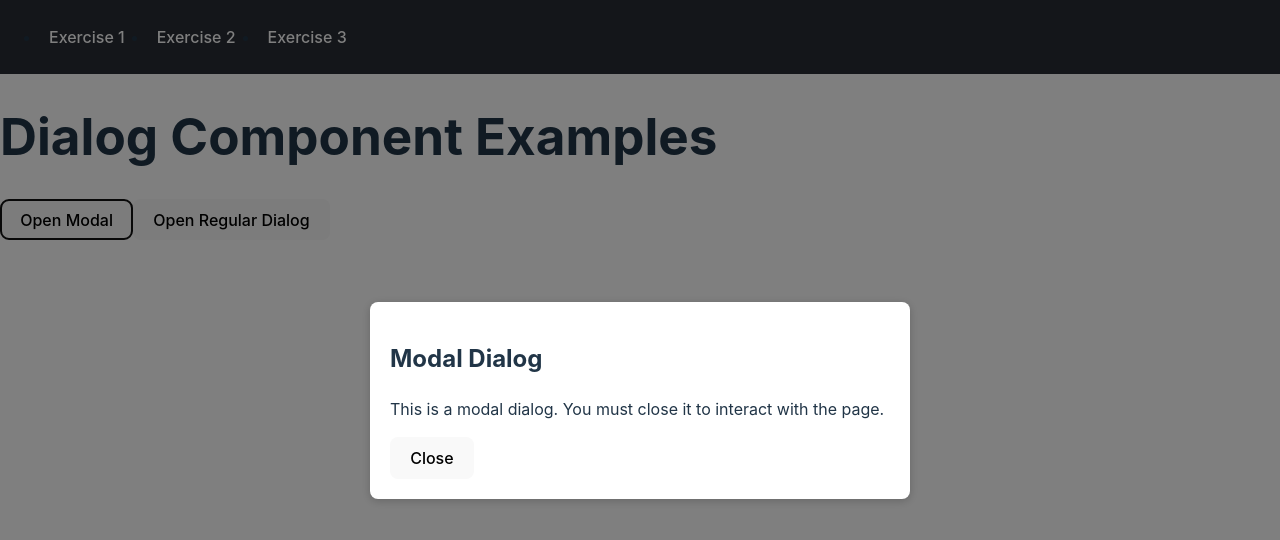
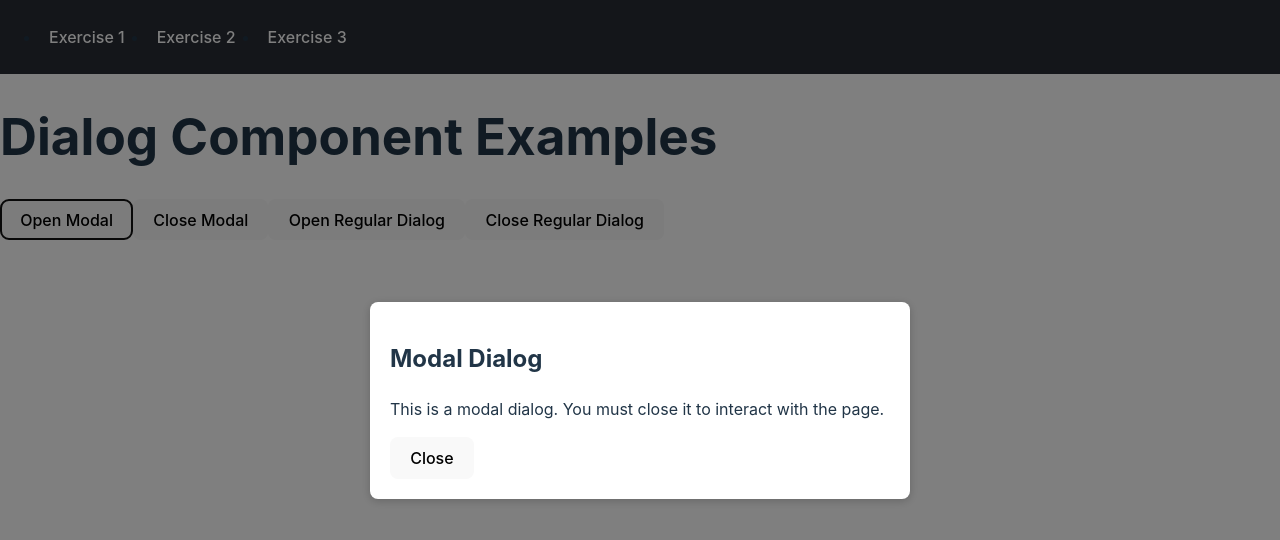
Before and after one commit to hoanghaing/react-lvl-3, a React (Vite) app: page /generic-dialog in a window 1280 px wide. Both pictures are taken after a click on the button "Open Modal". Shown: the top 540 px of the page. Built offline with nearby package versions, Linux system fonts and the light colour scheme.

Commit message:
Fix css exe 2

```diff
--- a/src/components/Dialog/Dialog.css
+++ b/src/components/Dialog/Dialog.css
@@ -23,3 +23,9 @@
   max-width: 500px;
   width: 100%;
 }
+
+.regular-dialog {
+  position: relative;
+  margin: 20px auto;
+  border: 1px solid #ccc;
+}
--- a/src/components/Dialog/Dialog.tsx
+++ b/src/components/Dialog/Dialog.tsx
@@ -15,9 +15,11 @@ const Dialog = forwardRef(({ children, isModal }: DialogProps, ref) => {
 	}));
 
 	if (!isOpen) return null;
-
+	// Modal
+	if (isModal) {
 		return (
-      <div className={`dialog-overlay ${isModal ? 'modal' : ''}`} onClick={isModal ? undefined : () => setIsOpen(false)}>
+			(
+				<div className={`dialog-overlay modal`} onClick={ () => {} }>
 					<div
 						className="dialog-content"
 						onClick={(e) => e.stopPropagation()}
@@ -25,6 +27,16 @@ const Dialog = forwardRef(({ children, isModal }: DialogProps, ref) => {
 						{children}
 					</div>
 				</div>
+			)
+		)
+	}
+	// Regular Dialog
+	return (
+		(
+			<div className="dialog-content regular-dialog" onClick={() => setIsOpen(false)}>
+				{children}
+			</div>
+		)
 	);
 });
 
--- a/src/pages/GenericDialog.tsx
+++ b/src/pages/GenericDialog.tsx
@@ -10,7 +10,10 @@ const GenericDialog = () => {
       <h1>Dialog Component Examples</h1>
 
       <button onClick={() => modalRef.current?.open()}>Open Modal</button>
+      <button onClick={() => modalRef.current?.close()}>Close Modal</button>
+
       <button onClick={() => dialogRef.current?.open()}>Open Regular Dialog</button>
+      <button onClick={() => dialogRef.current?.close()}>Close Regular Dialog</button>
 
 
       <Dialog ref={modalRef} isModal={true}>
```
Lines whose indentation alone changed are shown as unchanged.
